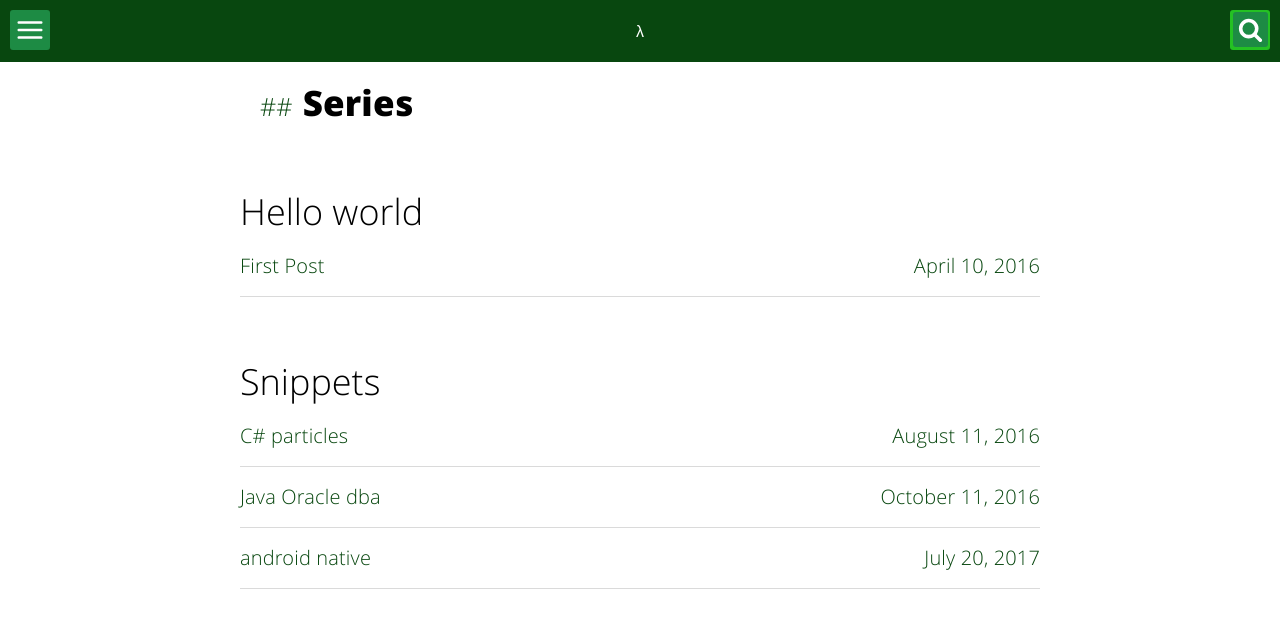
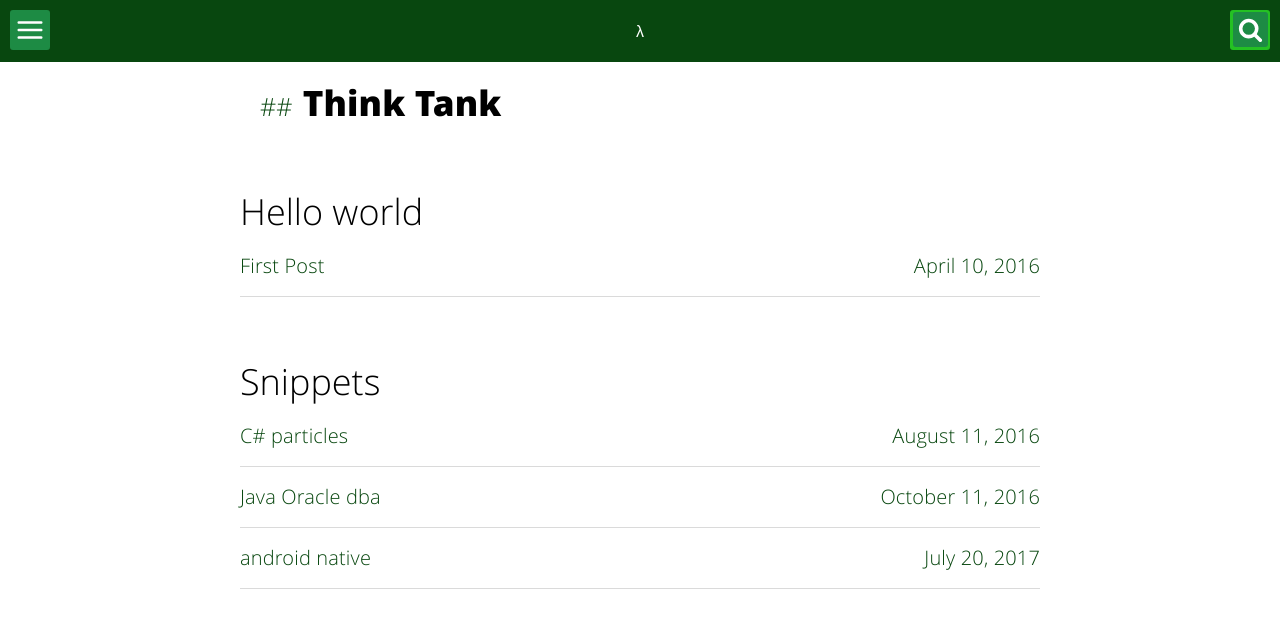
Before and after one commit to momoNorthy/JekyllBlog, a Jekyll site: the page built from series.html, in a window 1280 px wide. Shown: the top 628 px of the page. Built offline with Jekyll 4.4.1, drawn with Linux system fonts in a browser that asks for light colours; some of the changed text lies outside the part shown.

Commit message:
better links

```diff
--- a/_config.yml
+++ b/_config.yml
@@ -1,6 +1,6 @@
 # Site settings
 title: "@JhonCoder Blog"
-description: "A blog about lorem ipsum ..."
+description: "A Programmer Blog"
 baseurl: ""
 url: ''
 # User settings
@@ -28,15 +28,15 @@
 
 # Links to include in menu navigation
 links:
-  - title: home
+  - title: Home
     url: /
-  - title: my posts
+  - title: My Posts
     url: /posts
   - title: Think Tank
     url: /series
-  - title: tags
+  - title: Tags
     url: /tags
-  - title: about me
+  - title: About Me
     url: /about
 # projects in header index
 projects:
--- a/_includes/menu-search.html
+++ b/_includes/menu-search.html
@@ -54,9 +54,9 @@
     </ul>
 
     <ul>
-      <li><span class="counter-menu">g</span><svg viewBox="0 0 50 50" class="icon-arrow-menu"><use xlink:href="#icon-right-arrow"></use></svg><a title="Show my projects on GitHub"  target="_blank" href="http://github.com/{{site.github_username}}" class="search">github</a></li>
-      <li><span class="counter-menu">s</span><svg viewBox="0 0 50 50" class="icon-arrow-menu"><use xlink:href="#icon-right-arrow"></use></svg><a  title="Search for a post" class="search">search</a></li>
-      <li><span class="counter-menu">t</span><svg viewBox="0 0 50 50" class="icon-arrow-menu"><use xlink:href="#icon-right-arrow"></use></svg><a title="Follow me in Twitter" target="_blank" href="http://twitter.com/{{site.twitter_username}}">twitter</a></li>
+      <li><span class="counter-menu">G</span><svg viewBox="0 0 50 50" class="icon-arrow-menu"><use xlink:href="#icon-right-arrow"></use></svg><a title="Show my projects on GitHub"  target="_blank" href="http://github.com/{{site.github_username}}" class="search">Github</a></li>
+      <li><span class="counter-menu">C</span><svg viewBox="0 0 50 50" class="icon-arrow-menu"><use xlink:href="#icon-right-arrow"></use></svg><a  title="Send me an email to contact me" href="mailto:knifefx@gmail.com">Need an App?</a></li>
+      <li><span class="counter-menu">T</span><svg viewBox="0 0 50 50" class="icon-arrow-menu"><use xlink:href="#icon-right-arrow"></use></svg><a title="Follow me in Twitter" target="_blank" href="http://twitter.com/{{site.twitter_username}}">Twitter</a></li>
     </ul>
   </nav>
 </aside>
--- a/series.html
+++ b/series.html
@@ -6,7 +6,7 @@
 description: "Take a look at my series..."
 ---
 
-<h2>Series</h2>
+<h2>Think Tank</h2>
 {% for tag in site.categories %}
   <span class="tag-title" id="{{ tag[0] | slugify }}">{{ tag[0] | capitalize }}</span>
   <ul class="post-list">
```
Also changed, not shown: 1 other file.
